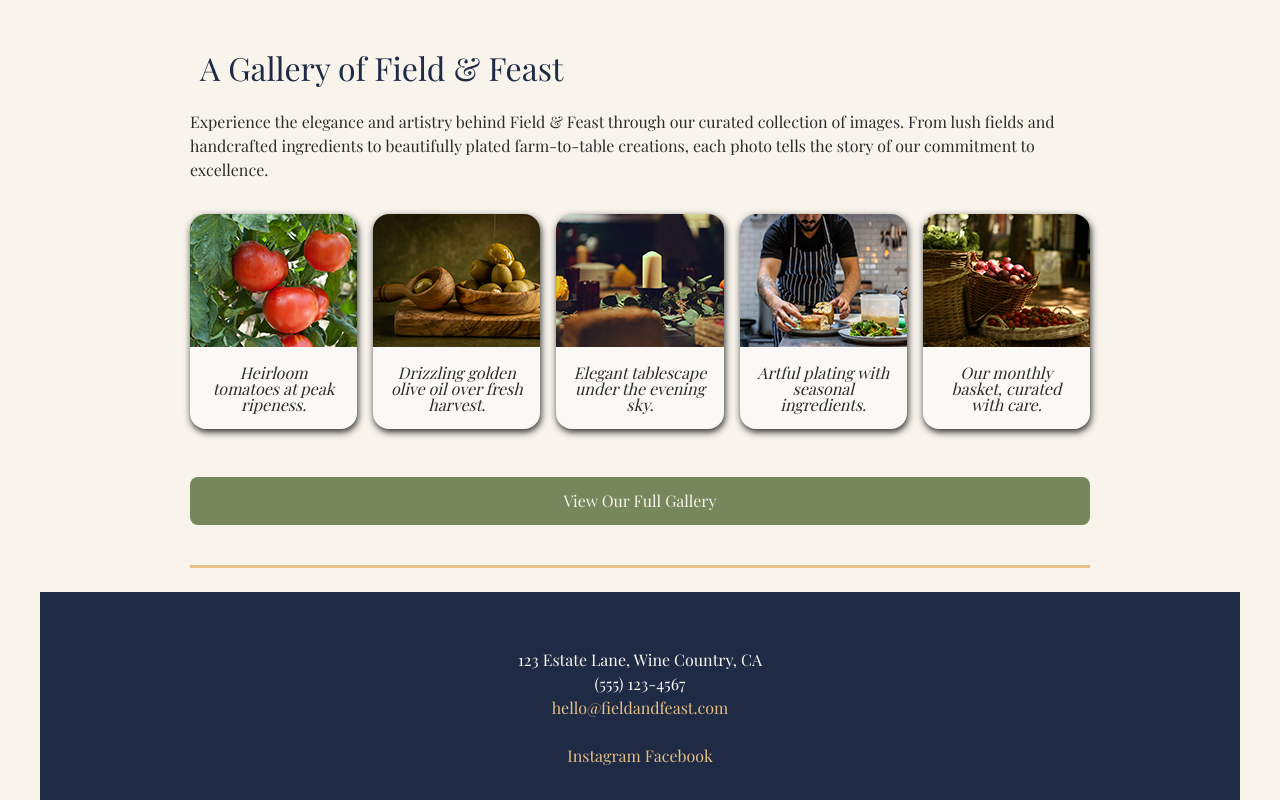
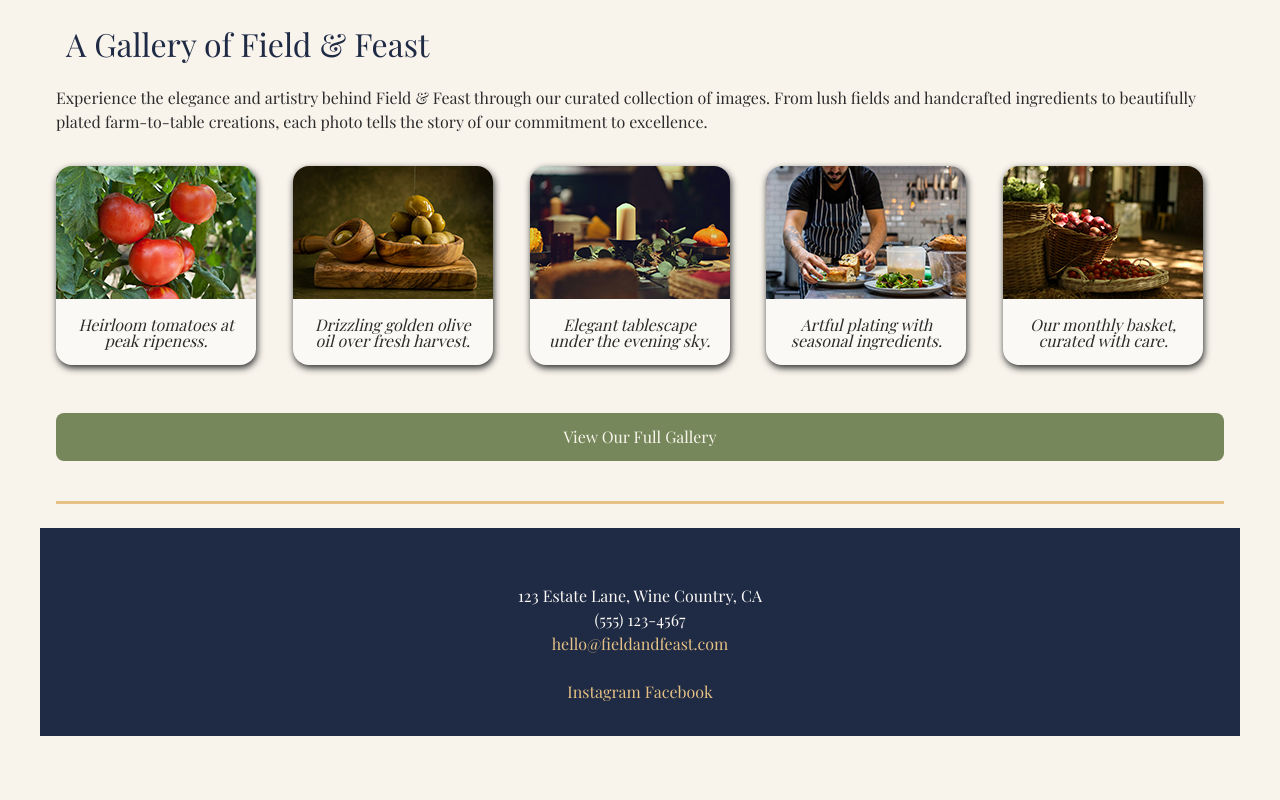
Before and after one commit to Sol1233196304/fieldandfeast, a plain HTML site: page index.html in a window 1280 px wide. Shown: the part 1532-2332 px from the top of the page. After the commit the page ends 2268 px from the top, so only its background shows below. Drawn offline with nearby package versions, Linux system fonts and the light colour scheme; a web font is replaced by a local one.

Commit message:
Update styles.css

```diff
--- a/styles.css
+++ b/styles.css
@@ -66,15 +66,22 @@ table {
     font-family: "Playfair Display";
     font-size: 1em;
     box-sizing: border-box;
-    margin:0;
+
     padding:0;
+
 }
-
+main{
+    min-width: 380px;
+    padding: 0em 1em ;
+}
 body{
-    margin: auto;
     background-color: var(--Linen);
     color: var(--Dark-ch);
     max-width: 600px;
+    align-items: center;
+    margin: auto;
+    align-items: center;
+
 }
 header, footer {
     width:100%;
@@ -150,6 +157,7 @@ figure {
     margin: 1em 0;
     overflow: hidden;
     display: inline-block;
+    max-width: 100%;
 }
 figcaption {
     padding : 1em;
@@ -166,7 +174,7 @@ span {
     display: block;
 }
 footer {
-    padding: 1em;
+    padding: 1em 0;
     margin: 0 auto;
     color: var(--soft-white);
     font-family: "Playfair Display";
@@ -183,11 +191,18 @@ footer a {
     text-decoration: none;
     color: var(--Gold);
 }
+
+
 /* MEDIA QUERY MEDIUM */
 @media screen and (min-width:600px) {
     main{
+        margin: auto;
+        align-items: center;
+    }
+    body {
         max-width: 900px;
     }
+
     #offer section{
         margin: 0;
         line-height: 150%;
@@ -220,6 +235,9 @@ footer a {
     #gallery h2, p, span {
         grid-column: 1/-1;
     }
+    figure{
+        max-width: 300px;
+    }
     picture {
         width:100%;
         margin: 0;
@@ -232,13 +250,17 @@ footer a {
         grid-column: 3/-1;
     }
 
-
 }
 
+
 /* MEDIA QUERY LARGE */
-@media screen and (max-width:1200px) {
+@media screen and (min-width:900px) {
     body{
-        min-width: 900px;
+        max-width: 1200px;
+    }
+    main{
+        margin: auto;
+        align-items: center;
     }
     #offer section{
         margin: 0;
@@ -271,6 +293,9 @@ footer a {
 
     #gallery h2, p, span {
         grid-column: 1/-1;
+    }
+    figure{
+        max-width: 300px;
     }
     picture {
         width:100%;
@@ -312,6 +337,7 @@ footer a {
     #offer h2 {
         grid-column: 1/-1;
     }
+
     #Provisions {
         grid-column: 1/3;
     }
@@ -323,15 +349,17 @@ footer a {
     }
     #gallery{
         display: grid;
-
         grid-template-columns: 1fr 1fr 1fr 1fr 1fr;
         gap: 1em;
     }
-
+    figure{
+            max-width: 200px;
+    }
     #gallery h2, p, span {
         grid-column: 1/-1;
     }
     picture {
+
         width:100%;
         margin: 0;
         padding: 0;
```
